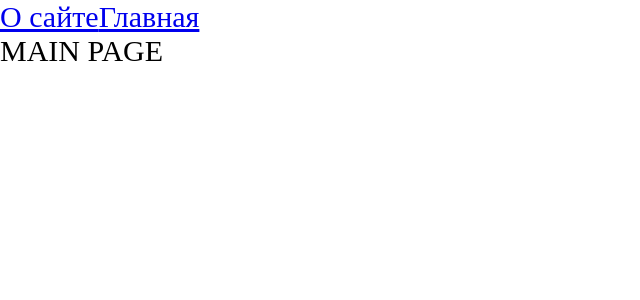
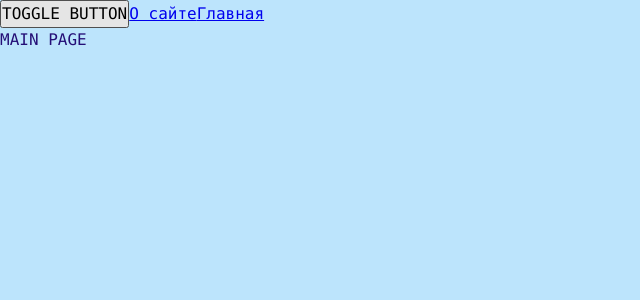
Before and after one commit to Strolse/react-app, a React app: page / in a window 1280 px wide. Shown: the top 300 px of the page, without its empty margins (0-640 px from the left). Built offline with nearby package versions, Linux system fonts and the light colour scheme.

Commit message:
added variables for styles, organized switching of dark and light themes

```diff
--- a/src/App.tsx
+++ b/src/App.tsx
@@ -1,13 +1,16 @@
-import React, {Suspense} from "react";
+import React, { Suspense } from "react";
 import { Link, Route, Routes } from "react-router-dom";
-import "./index.scss"
+import "./styles/index.scss"
 import { AboutPageAsync } from "./pages/AboutPage/AboutPage.async";
 import { MainPageAsync } from "./pages/MainPage/MainPage.async";
+import { useTheme } from "./styles/theme/useTheme";
 
 const App = () => {
+  const { theme, toggleTheme } = useTheme();
 
   return (
-    <div className="app">
+    <div className={`app ${theme}`}>
+      <button onClick={toggleTheme}>TOGGLE BUTTON</button>
       <Link to='/about'>О сайте</Link>
       <Link to='/'>Главная</Link>
       <Suspense fallback={<div>Loading...</div>}>
--- a/src/index.scss
+++ /dev/null
@@ -1,9 +0,0 @@
-*{
-  padding: 0;
-  margin: 0;
-  box-sizing: border-box;
-}
-
-.app{
-  font-size: 30px;
-}
--- a/src/index.tsx
+++ b/src/index.tsx
@@ -1,10 +1,13 @@
 import { render } from "react-dom";
 import { BrowserRouter } from "react-router-dom";
 import App from "./App";
+import ThemeProvider from "./styles/theme/ThemeProvider";
 
 render(
   <BrowserRouter>
-    <App />
+    <ThemeProvider>
+      <App />
+    </ThemeProvider>
   </BrowserRouter>,
   document.getElementById('root')
 )
--- /dev/null
+++ b/src/styles/index.scss
@@ -0,0 +1,13 @@
+@import 'reset';
+@import 'variables/global';
+@import 'themes/normal';
+@import 'themes/dark';
+
+.app{
+  font: var(--font-m);
+
+  background: var(--bg-color);
+  color: var(--primary-color);
+
+  min-height: 100vh;
+}
--- /dev/null
+++ b/src/styles/reset.scss
@@ -0,0 +1,13 @@
+* {
+  padding: 0;
+  margin: 0;
+  box-sizing: border-box;
+}
+
+input,
+button,
+textarea,
+select {
+  margin: 0;
+  font: inherit;
+}
--- /dev/null
+++ b/src/styles/theme/themeContext.ts
@@ -0,0 +1,15 @@
+import { createContext } from "react";
+
+export enum Theme {
+  DARK = "dark",
+  LIGHT = "light"
+}
+
+export interface ThemeContextProps {
+  theme?: Theme;
+  setTheme?: (theme: Theme) => void;
+}
+
+export const ThemeContext = createContext<ThemeContextProps>({});
+
+export const LOCAL_STORAGE_THEME_KEY = "theme";
--- /dev/null
+++ b/src/styles/theme/themeProvider.tsx
@@ -0,0 +1,21 @@
+import React, { useMemo, useState, FC } from "react";
+import { LOCAL_STORAGE_THEME_KEY, Theme, ThemeContext } from "./themeContext";
+
+const defaultTheme = localStorage.getItem(LOCAL_STORAGE_THEME_KEY) as Theme || Theme.LIGHT;
+
+const ThemeProvider: FC = ({ children }) => {
+  const [theme, setTheme] = useState<Theme>(defaultTheme);
+
+  const defaultProps = useMemo(() => ({
+    theme,
+    setTheme
+  }), [theme])
+
+  return (
+    <ThemeContext.Provider value={defaultProps}>
+      {children}
+    </ThemeContext.Provider>
+  )
+};
+
+export default ThemeProvider;
--- /dev/null
+++ b/src/styles/theme/useTheme.ts
@@ -0,0 +1,22 @@
+import { useContext } from "react";
+import { LOCAL_STORAGE_THEME_KEY, Theme, ThemeContext } from "./themeContext";
+
+export interface useThemeResult {
+  toggleTheme: () => void;
+  theme: Theme;
+}
+
+export const useTheme = (): useThemeResult => {
+  const { theme, setTheme } = useContext(ThemeContext);
+
+  const toggleTheme = () => {
+    const newTheme = theme === Theme.LIGHT ? Theme.DARK : Theme.LIGHT;
+    setTheme(newTheme);
+    localStorage.setItem(LOCAL_STORAGE_THEME_KEY, newTheme);
+  }
+
+  return {
+    toggleTheme,
+    theme
+  }
+}
--- /dev/null
+++ b/src/styles/themes/dark.scss
@@ -0,0 +1,6 @@
+.app.dark {
+  --bg-color: #05055f;
+
+  --primary-color: #0a870a;
+  --secondary-color: #4fe04f;
+}
--- /dev/null
+++ b/src/styles/themes/normal.scss
@@ -0,0 +1,6 @@
+.app.light {
+  --bg-color: rgb(188, 228, 252);
+
+  --primary-color: #250f77;
+  --secondary-color: #4532d2;
+}
--- /dev/null
+++ b/src/styles/variables/global.scss
@@ -0,0 +1,11 @@
+:root {
+  --font-family-main: Consolas, "Times New Roman", Serif;
+
+  --font-size-m: 16px;
+  --font-line-m: 24px;
+  --font-m: var(--font-size-m)/ var(--font-line-m) var(--font-family-main);
+
+  --font-size-l: 24px;
+  --font-line-l: 32px;
+  --font-l: var(--font-size-l)/ var(--font-line-l) var(--font-family-main);
+}
```
